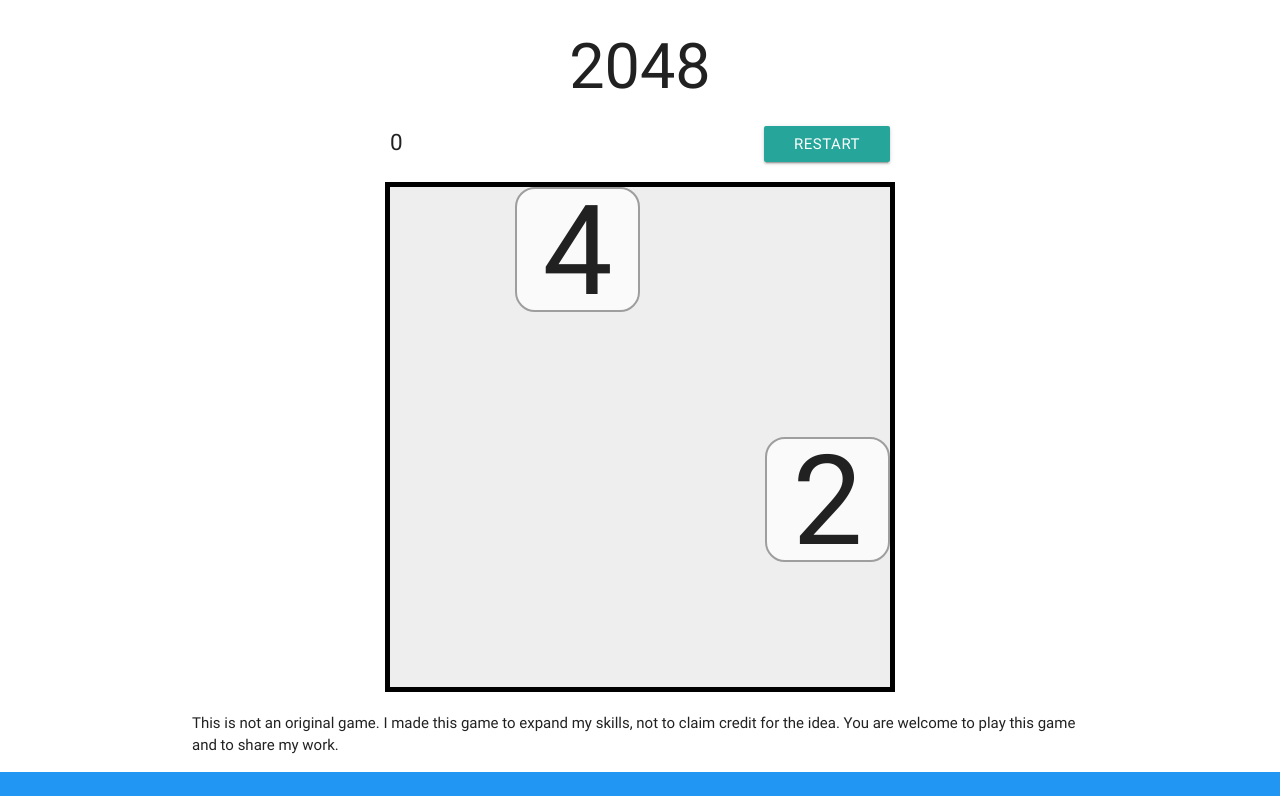
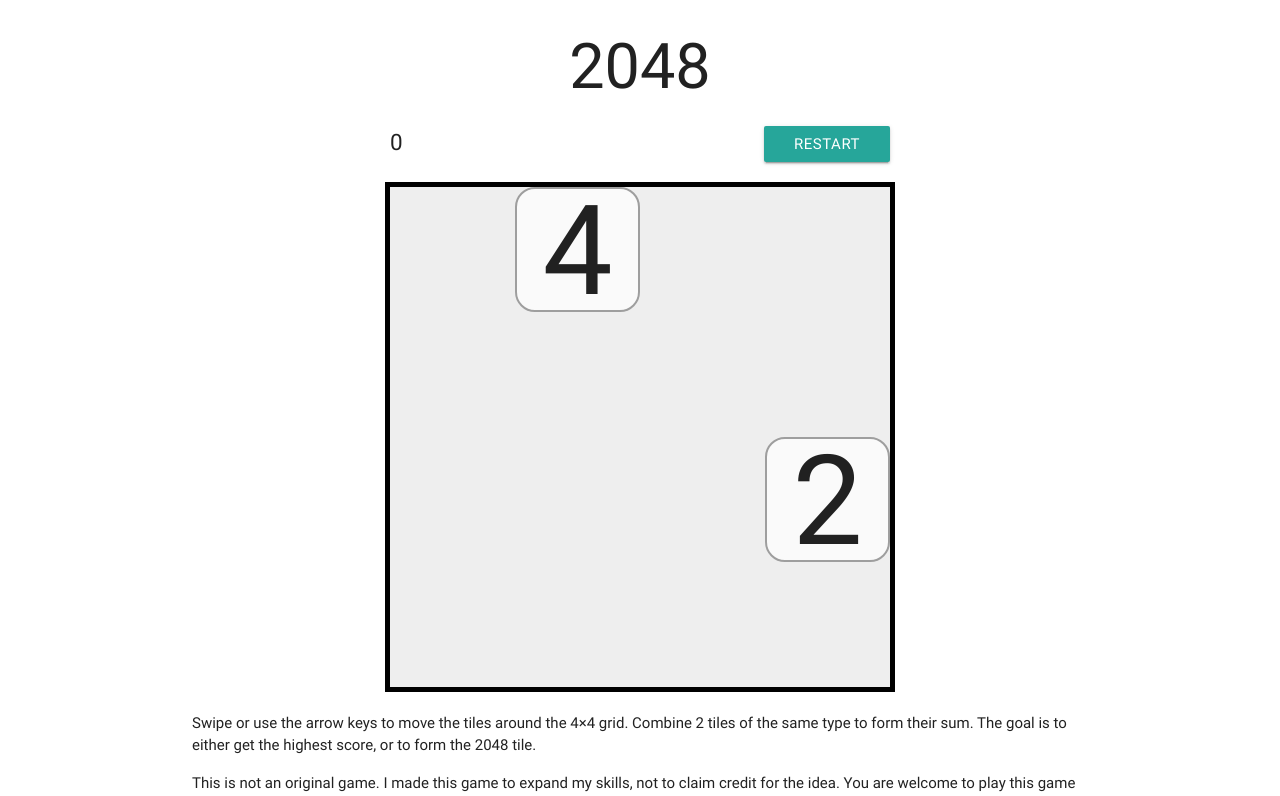
Before and after one commit to Benjamin-Davies/2048, a React (Create React App) app: page / in a window 1280 px wide. Shown: the top 796 px of the page. Built offline with nearby package versions, Linux system fonts and the light colour scheme.

Commit message:
Add more text

```diff
--- a/src/App.tsx
+++ b/src/App.tsx
@@ -13,6 +13,11 @@ class App extends React.Component {
           <Game />
         </main>
         <section className="container">
+          <p>
+            Swipe or use the arrow keys to move the tiles around the 4&times;4
+            grid. Combine 2 tiles of the same type to form their sum. The goal
+            is to either get the highest score, or to form the 2048 tile.
+          </p>
           <p>
             This is not an original game. I made this game to expand my skills,
             not to claim credit for the idea. You are welcome to play this game
```
